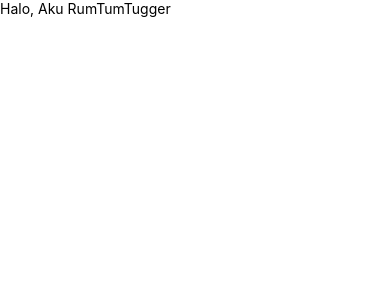
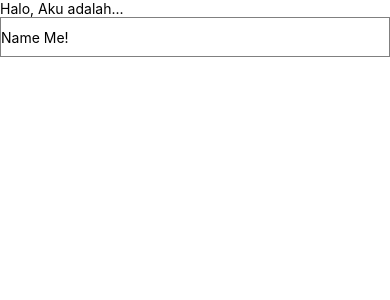
Before and after one commit to nunu2331/belajar-reactnative, a React Native app: screen / in a window 390 px wide. Shown: the top 300 px of the page. Built offline with nearby package versions, Linux system fonts and the light colour scheme.

Commit message:
menambahkan custom components

```diff
--- a/App.js
+++ b/App.js
@@ -1,15 +1,20 @@
 import  React from 'react'
-import { Text } from 'react-native'
-
-const getFullName = (firstName, secondName, thirdName) => {
-  return firstName + "" + secondName + "" + thirdName
-}
+import { Text, TextInput, View } from 'react-native'
 
 const cat = () => {
   return (
-    <Text>
-      Halo, Aku {getFullName("Rum", "Tum", "Tugger")}
-    </Text>
+    <View>
+      <Text>Halo, Aku adalah...</Text>
+      <TextInput
+        style={{
+          height: 40 ,
+          borderColor: "gray" ,
+          borderWidth: 1
+        }}
+        defaultValue="Name Me!"
+      />
+    </View>
   )
 }
+
 export default cat
```
